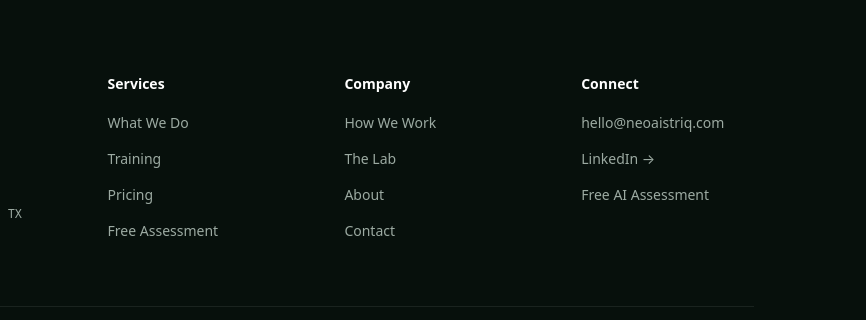
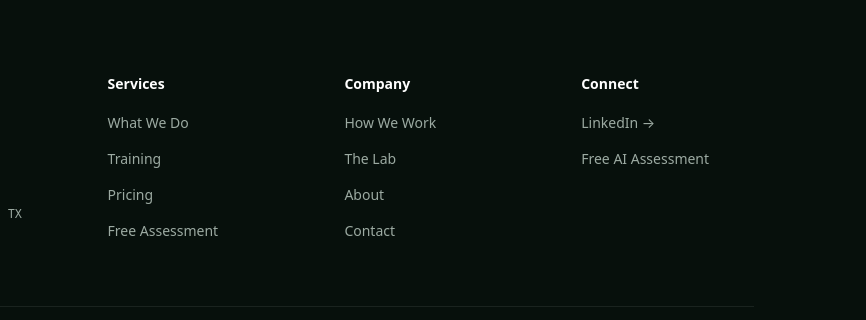
Before and after one commit to neoaistriq/neoaistriq-website, a plain HTML site: page about.html in a window 1280 px wide. Shown: the part 4047-4367 px from the top of the page, 414-1280 px from the left. Drawn offline with nearby package versions, Linux system fonts and the light colour scheme; a web font is replaced by a local one.

Commit message:
Remove email address from footer Connect links
The hello@neoaistriq.com mailto link is no longer needed in the footer now that CTA modals route inquiries through EmailJS.

Co-Authored-By: Claude <noreply@anthropic.com>

```diff
--- a/about.html
+++ b/about.html
@@ -761,7 +761,7 @@ h1,h2,h3,h4,h5 { color: #FFFFFF; }
       </div>
       <div class="footer__col"><h4>Services</h4><ul><li><a href="what-we-do.html">What We Do</a></li><li><a href="training.html">Training</a></li><li><a href="pricing.html">Pricing</a></li><li><a href="assessment.html">Free Assessment</a></li></ul></div>
       <div class="footer__col"><h4>Company</h4><ul><li><a href="how-we-work.html">How We Work</a></li><li><a href="lab.html">The Lab</a></li><li><a href="about.html">About</a></li><li><a href="#" data-modal="discovery">Contact</a></li></ul></div>
-      <div class="footer__col"><h4>Connect</h4><ul><li><a href="mailto:hello@neoaistriq.com">hello@neoaistriq.com</a></li><li><a href="https://www.linkedin.com/company/neoaistriq/" target="_blank" rel="noopener">LinkedIn →</a></li><li><a href="assessment.html">Free AI Assessment</a></li></ul></div>
+      <div class="footer__col"><h4>Connect</h4><ul><li><a href="https://www.linkedin.com/company/neoaistriq/" target="_blank" rel="noopener">LinkedIn →</a></li><li><a href="assessment.html">Free AI Assessment</a></li></ul></div>
     </div>
     <div class="footer__bottom">
       <p class="footer__copy">© 2025 NeoAistriq. All rights reserved.</p>
```
Also changed, not shown: how-we-work.html (+1 -1 lines), index.html (+1 -1 lines), lab.html (+1 -1 lines), pricing.html (+1 -1 lines), training.html (+1 -1 lines), what-we-do.html (+1 -1 lines).
